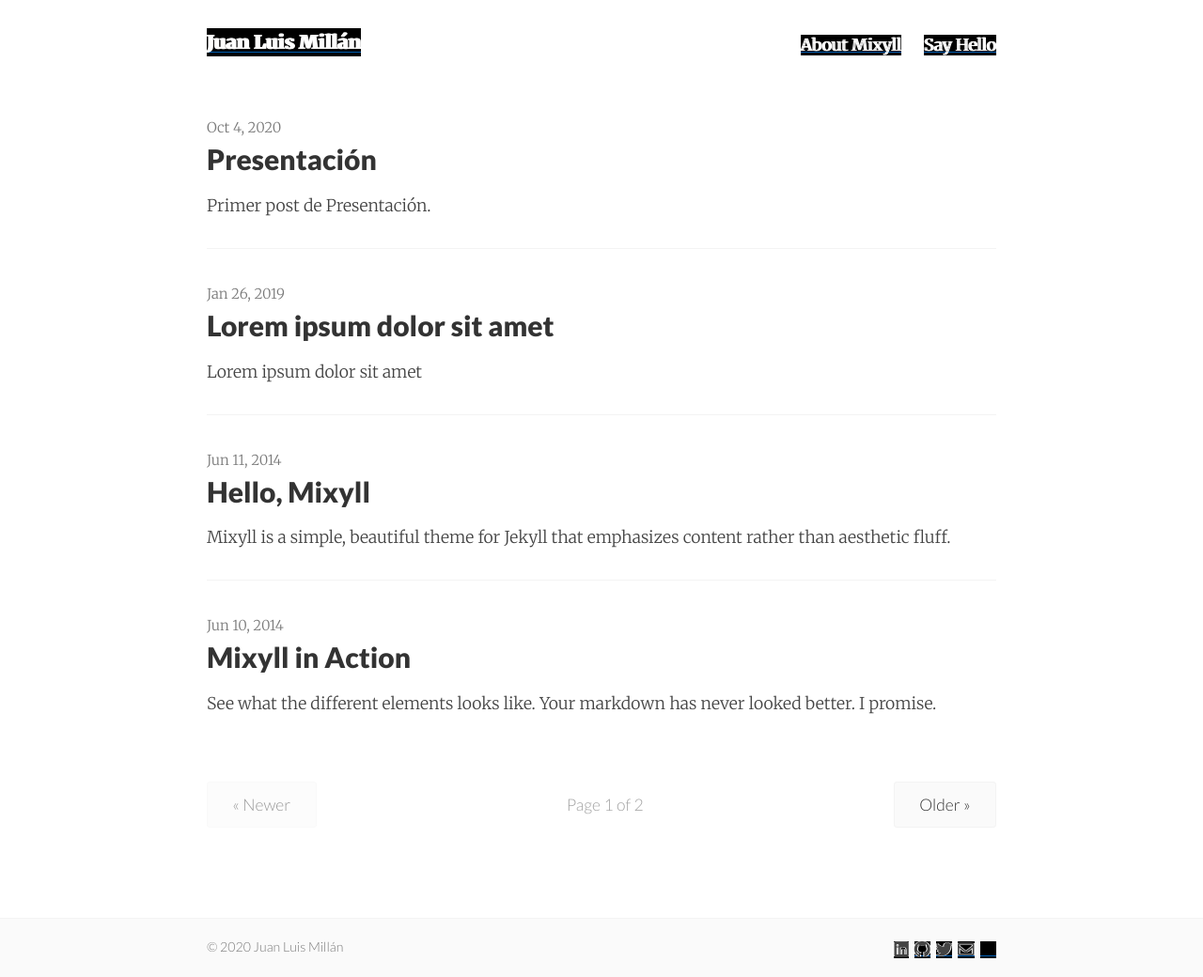
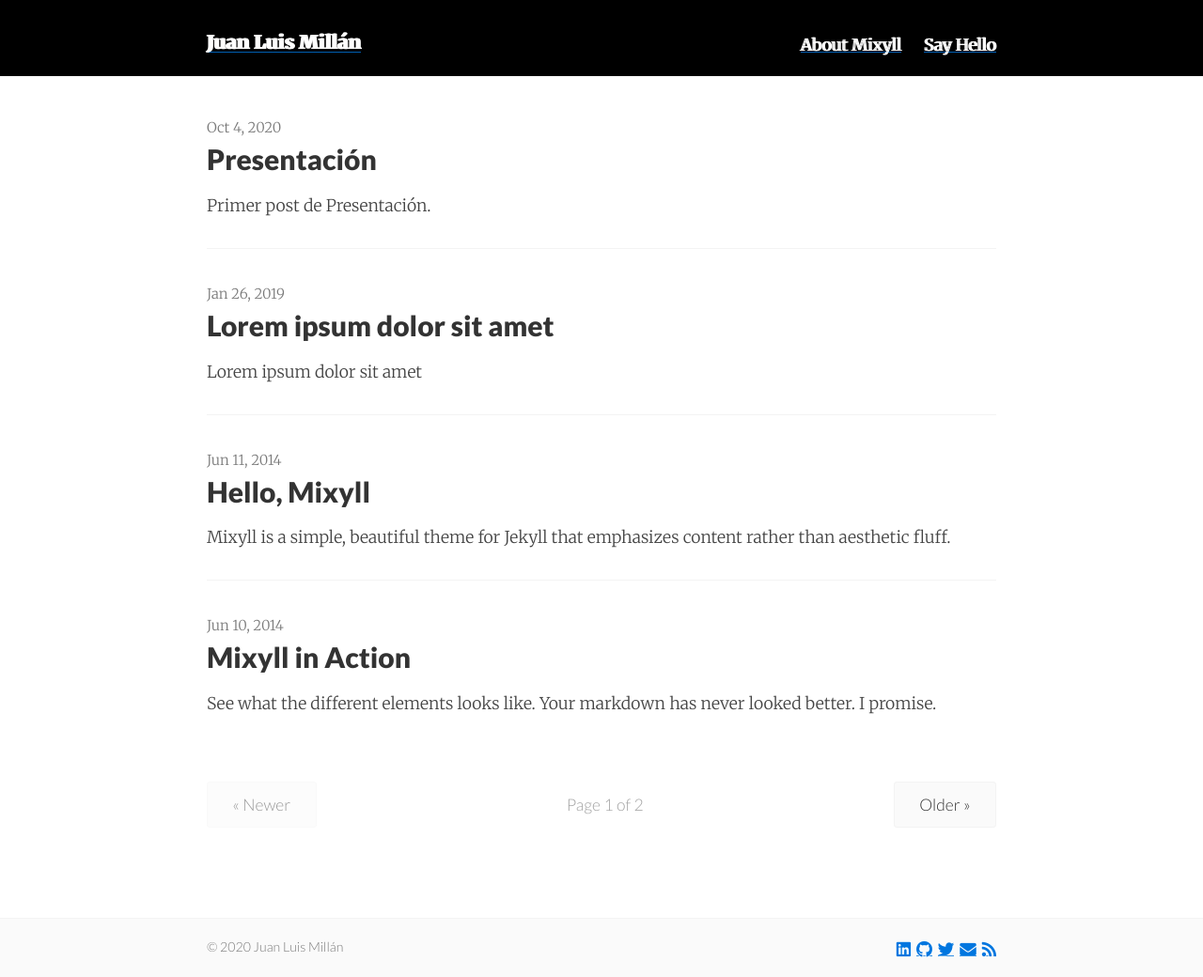
Before and after one commit to juanlu-millan/juanlumillan-blog, a Jekyll site: the page built from index.html, in a window 1280 px wide. Shown: the whole page at 94% size. Built offline with Jekyll 4.4.1, drawn with Linux system fonts in a browser that asks for light colours; nearby versions of some CDN libraries; the list of posts is cut into pages by our own code.

Commit message:
Cambiando cosas del CSS

```diff
--- a/_sass/_header.scss
+++ b/_sass/_header.scss
@@ -1,6 +1,7 @@
 .site-header {
   padding-top: $space-1;
   padding-bottom: $space-2;
+  background-color: black;
 }
 
 .share-page {
@@ -12,7 +13,6 @@
 }
 
 .site-header a,
-.social-icons a,
 .share-links a {
   color: $header-color;
   font-size: $h3;
```
